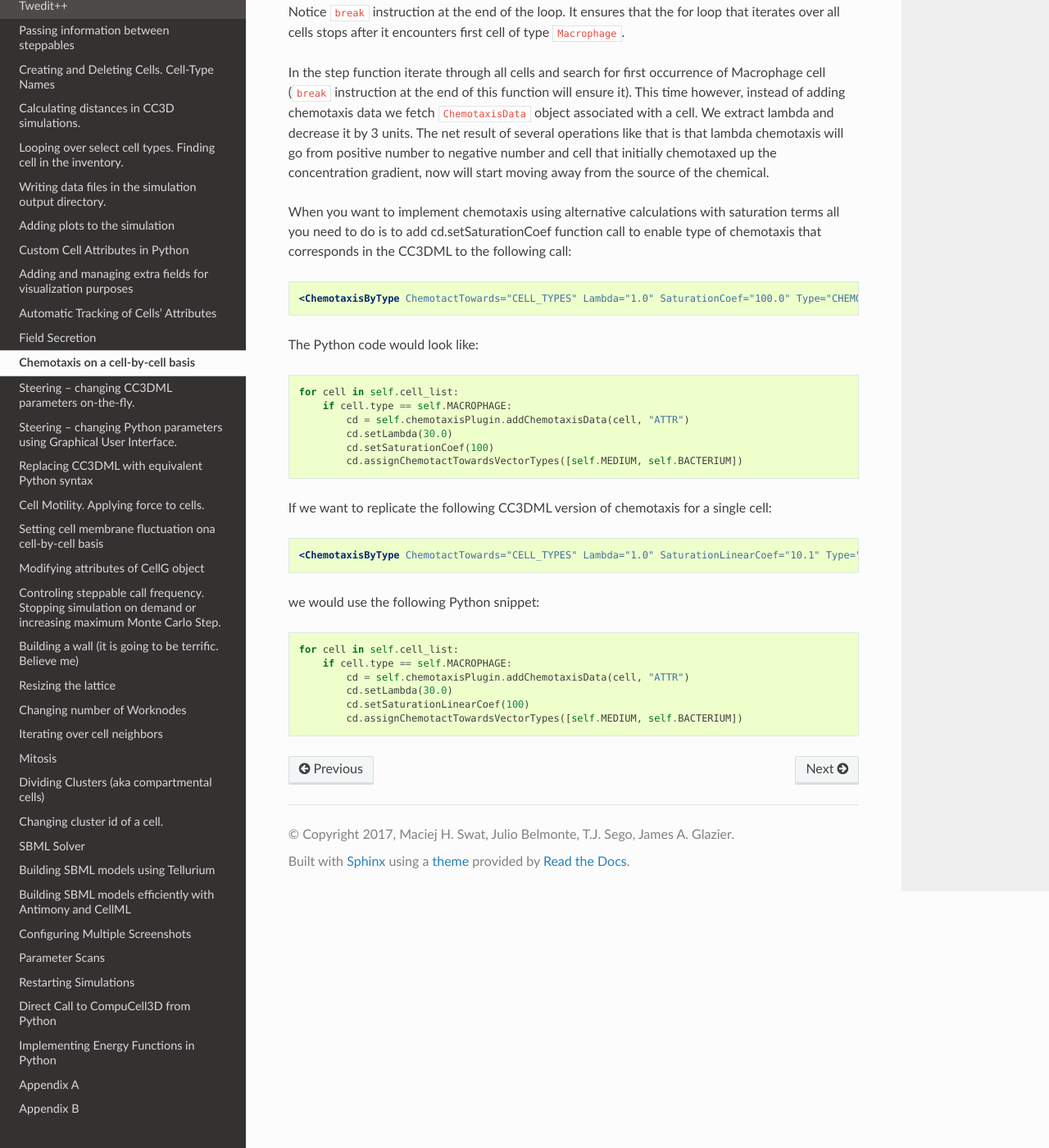
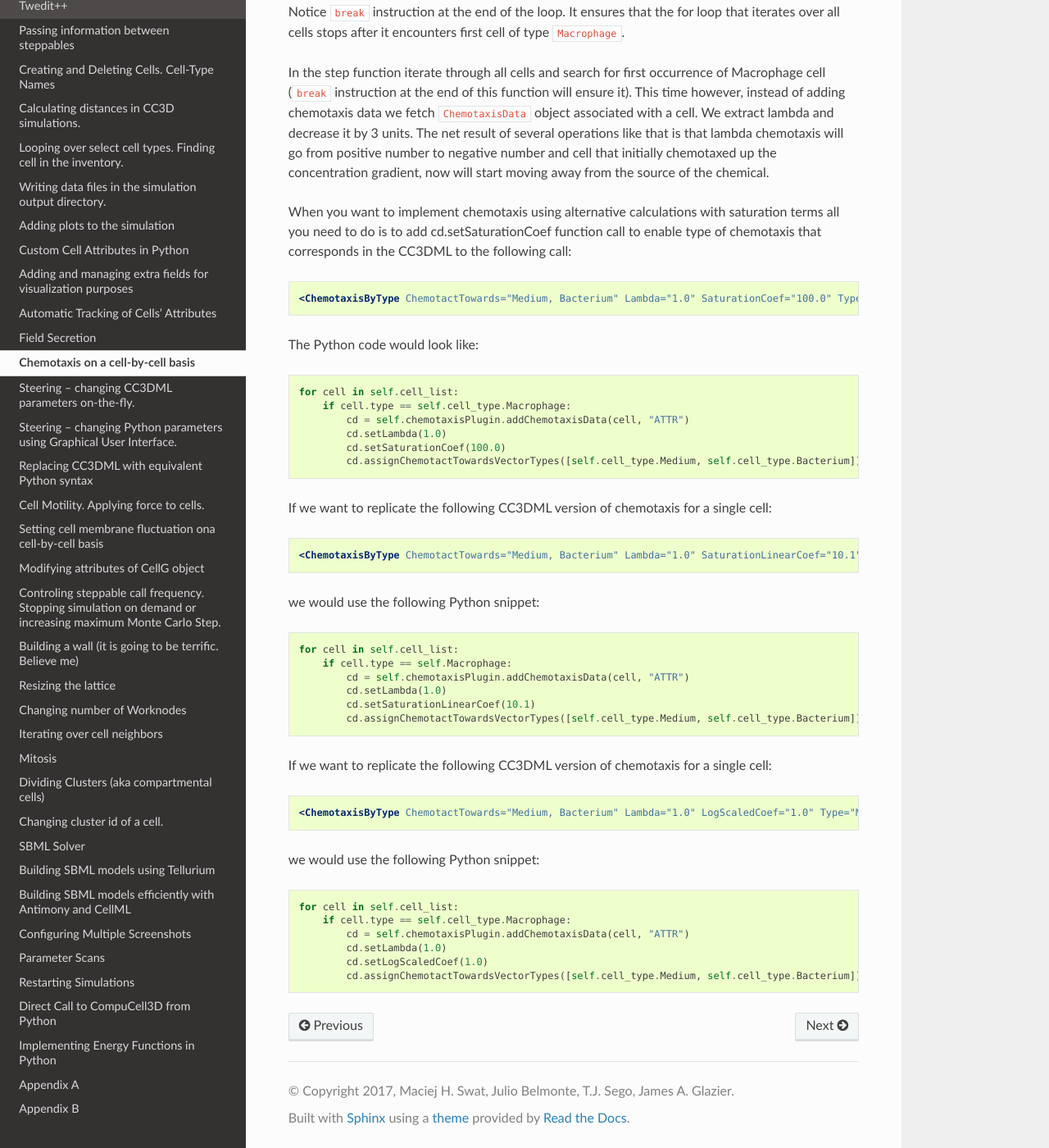
Before and after one commit to CompuCell3D/PythonScriptingManual, a Sphinx documentation site: the page built from docs/chemotaxis_on_a_cell-by-cell_basis.rst, in a window 1280 px wide and 1400 px high, scrolled down 1214 px. Shown: the whole window at 82% size. Built offline with Sphinx 7.4.7 and the Read the Docs theme 2.0.0, drawn with Linux system fonts in a browser that asks for light colours; some of the changed text lies outside the part shown.

Commit message:
Added log-scaled chemotaxis; minor updates

```diff
--- a/docs/chemotaxis_on_a_cell-by-cell_basis.rst
+++ b/docs/chemotaxis_on_a_cell-by-cell_basis.rst
@@ -19,16 +19,16 @@ Let us look at the code:
         def start(self):
 
             for cell in self.cell_list:
-                if cell.type == self.MACROPHAGE:
+                if cell.type == self.cell_type.Macrophage:
                     cd = self.chemotaxisPlugin.addChemotaxisData(cell, "ATTR")
-                    cd.setLambda(30.0)
-                    cd.assignChemotactTowardsVectorTypes([self.MEDIUM, self.BACTERIUM])
+                    cd.setLambda(20.0)
+                    cd.assignChemotactTowardsVectorTypes([self.cell_type.Medium, self.cell_type.Bacterium])
                     break
 
         def step(self, mcs):
             if mcs > 100 and not mcs % 100:
                 for cell in self.cell_list:
-                    if cell.type == self.MACROPHAGE:
+                    if cell.type == self.cell_type.Macrophage:
 
                         cd = self.chemotaxisPlugin.getChemotaxisData(cell, "ATTR")
                         if cd:
@@ -85,33 +85,51 @@ CC3DML to the following call:
 
 .. code-block:: xml
 
-    <ChemotaxisByType ChemotactTowards="CELL_TYPES" Lambda="1.0" SaturationCoef="100.0" Type="CHEMOTAXING_TYPE"/>
+    <ChemotaxisByType ChemotactTowards="Medium, Bacterium" Lambda="1.0" SaturationCoef="100.0" Type="Macrophage"/>
 
 The Python code would look like:
 
 .. code-block:: python
 
     for cell in self.cell_list:
-        if cell.type == self.MACROPHAGE:
+        if cell.type == self.cell_type.Macrophage:
             cd = self.chemotaxisPlugin.addChemotaxisData(cell, "ATTR")
-            cd.setLambda(30.0)
-            cd.setSaturationCoef(100)
-            cd.assignChemotactTowardsVectorTypes([self.MEDIUM, self.BACTERIUM])
+            cd.setLambda(1.0)
+            cd.setSaturationCoef(100.0)
+            cd.assignChemotactTowardsVectorTypes([self.cell_type.Medium, self.cell_type.Bacterium])
 
 If we want to replicate the following CC3DML version of chemotaxis for a
 single cell:
 
 .. code-block:: xml
 
-    <ChemotaxisByType ChemotactTowards="CELL_TYPES" Lambda="1.0" SaturationLinearCoef="10.1" Type="CHEMOTAXING_TYPE"/>
+    <ChemotaxisByType ChemotactTowards="Medium, Bacterium" Lambda="1.0" SaturationLinearCoef="10.1" Type="Macrophage"/>
 
 we would use the following Python snippet:
 
 .. code-block:: python
 
     for cell in self.cell_list:
-        if cell.type == self.MACROPHAGE:
+        if cell.type == self.Macrophage:
             cd = self.chemotaxisPlugin.addChemotaxisData(cell, "ATTR")
-            cd.setLambda(30.0)
-            cd.setSaturationLinearCoef(100)
-            cd.assignChemotactTowardsVectorTypes([self.MEDIUM, self.BACTERIUM])
+            cd.setLambda(1.0)
+            cd.setSaturationLinearCoef(10.1)
+            cd.assignChemotactTowardsVectorTypes([self.cell_type.Medium, self.cell_type.Bacterium])
+
+If we want to replicate the following CC3DML version of chemotaxis for a
+single cell:
+
+.. code-block:: xml
+
+    <ChemotaxisByType ChemotactTowards="Medium, Bacterium" Lambda="1.0" LogScaledCoef="1.0" Type="Macrophage"/>
+
+we would use the following Python snippet:
+
+.. code-block:: python
+
+    for cell in self.cell_list:
+        if cell.type == self.cell_type.Macrophage:
+            cd = self.chemotaxisPlugin.addChemotaxisData(cell, "ATTR")
+            cd.setLambda(1.0)
+            cd.setLogScaledCoef(1.0)
+            cd.assignChemotactTowardsVectorTypes([self.cell_type.Medium, self.cell_type.Bacterium])
```
